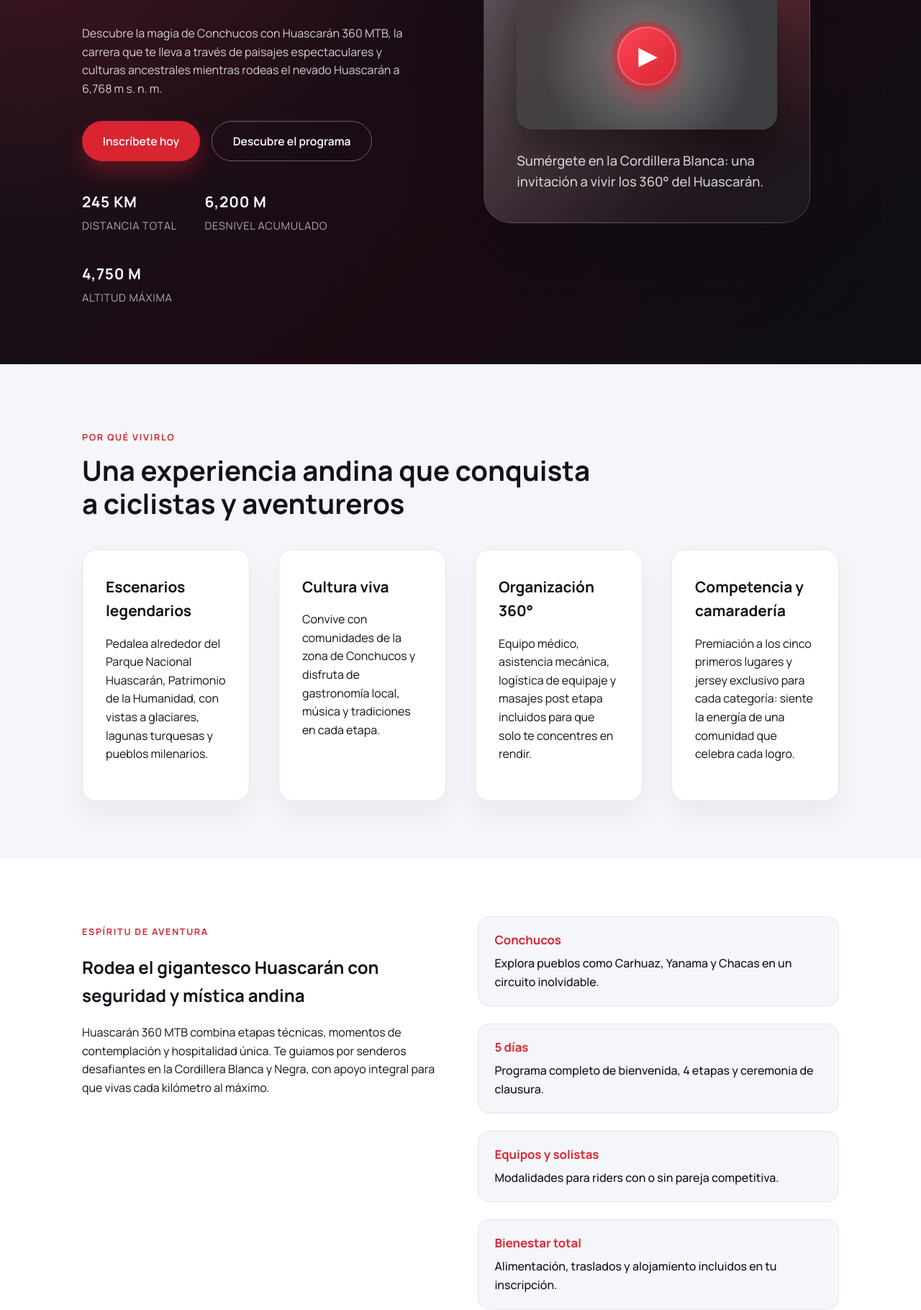
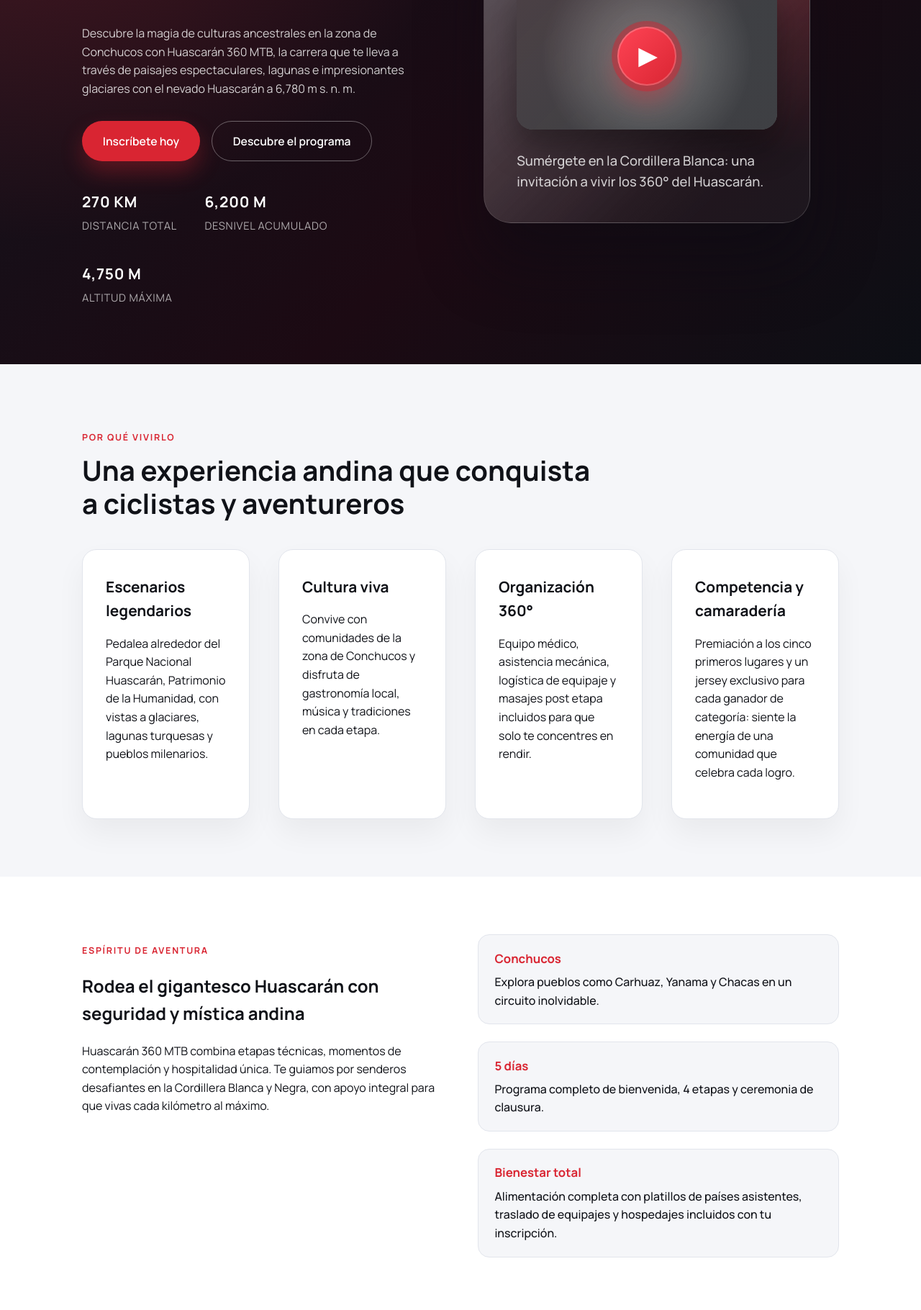
Before and after one commit to aramirez087/Huascaran360, a plain HTML site: page index.html in a window 1280 px wide. Shown: the part 431-2251 px from the top of the page at 72% size. Drawn offline with Linux system fonts and the light colour scheme; grey boxes are pictures that could not be loaded.

Commit message:
Minor adjustments.

```diff
--- a/index.html
+++ b/index.html
@@ -42,13 +42,13 @@
                 <div class="hero__content">
                     <p class="hero__badge">12 - 16 mayo 2026 · Perú</p>
                     <h1>Desafía tu cuerpo y mente en la Cordillera Blanca</h1>
-                    <p class="hero__lead">Descubre la magia de Conchucos con Huascarán 360 MTB, la carrera que te lleva a través de paisajes espectaculares y culturas ancestrales mientras rodeas el nevado Huascarán a 6,768 m s. n. m.</p>
+                    <p class="hero__lead">Descubre la magia de culturas ancestrales en la zona de Conchucos con Huascarán 360 MTB, la carrera que te lleva a través de paisajes espectaculares, lagunas e impresionantes glaciares con el nevado Huascarán a 6,780 m s. n. m.</p>
                     <div class="hero__actions">
                         <a class="btn btn--primary" href="#inscripciones">Inscríbete hoy</a>
                         <a class="btn btn--ghost" href="#programa">Descubre el programa</a>
                     </div>
                     <ul class="hero__stats">
-                        <li><span>245 km</span>Distancia total</li>
+                        <li><span>270 km</span>Distancia total</li>
                         <li><span>6,200 m</span>Desnivel acumulado</li>
                         <li><span>4,750 m</span>Altitud máxima</li>
                     </ul>
@@ -96,7 +96,7 @@
                     </article>
                     <article>
                         <h3>Competencia y camaradería</h3>
-                        <p>Premiación a los cinco primeros lugares y jersey exclusivo para cada categoría: siente la energía de una comunidad que celebra cada logro.</p>
+                        <p>Premiación a los cinco primeros lugares y un jersey exclusivo para cada ganador de categoría: siente la energía de una comunidad que celebra cada logro.</p>
                     </article>
                 </div>
             </div>
@@ -113,8 +113,7 @@
                     <ul>
                         <li><span>Conchucos</span>Explora pueblos como Carhuaz, Yanama y Chacas en un circuito inolvidable.</li>
                         <li><span>5 días</span>Programa completo de bienvenida, 4 etapas y ceremonia de clausura.</li>
-                        <li><span>Equipos y solistas</span>Modalidades para riders con o sin pareja competitiva.</li>
-                        <li><span>Bienestar total</span>Alimentación, traslados y alojamiento incluidos en tu inscripción.</li>
+                        <li><span>Bienestar total</span>Alimentación completa con platillos de países asistentes, traslado de equipajes y hospedajes incluidos con tu inscripción.</li>
                     </ul>
                 </div>
             </div>
@@ -168,7 +167,7 @@
                             <ul>
                                 <li>06:00 Desayuno y traslado al control del Parque Nacional Huascarán.</li>
                                 <li>08:30 Partida en la puerta del parque.</li>
-                                <li>60 km · 1,500 m+ superando el Paso Portachuelo (4,750 m) y descenso épico a Yanama.</li>
+                                <li>60-75 km · 1,500 m+ superando el Paso Portachuelo (4,750 m) y descenso épico a Yanama.</li>
                                 <li>Almuerzo, cena y noche en campamento.</li>
                             </ul>
                         </div>
```
